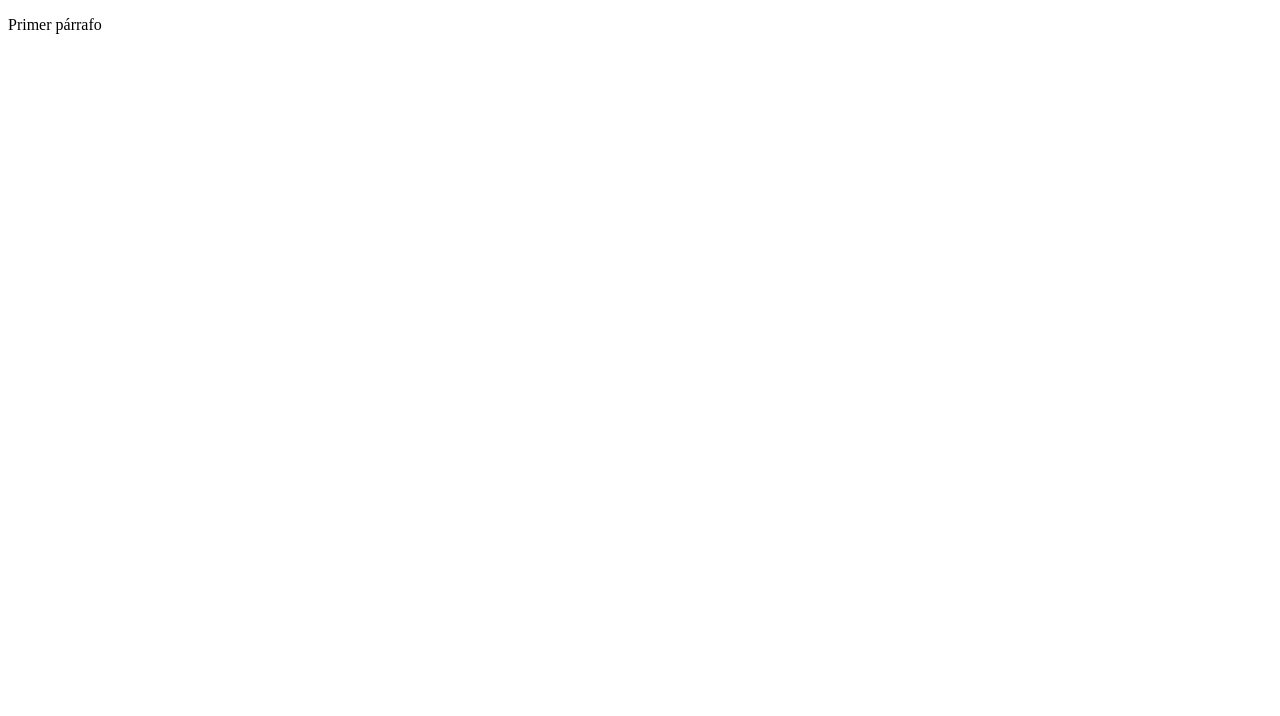
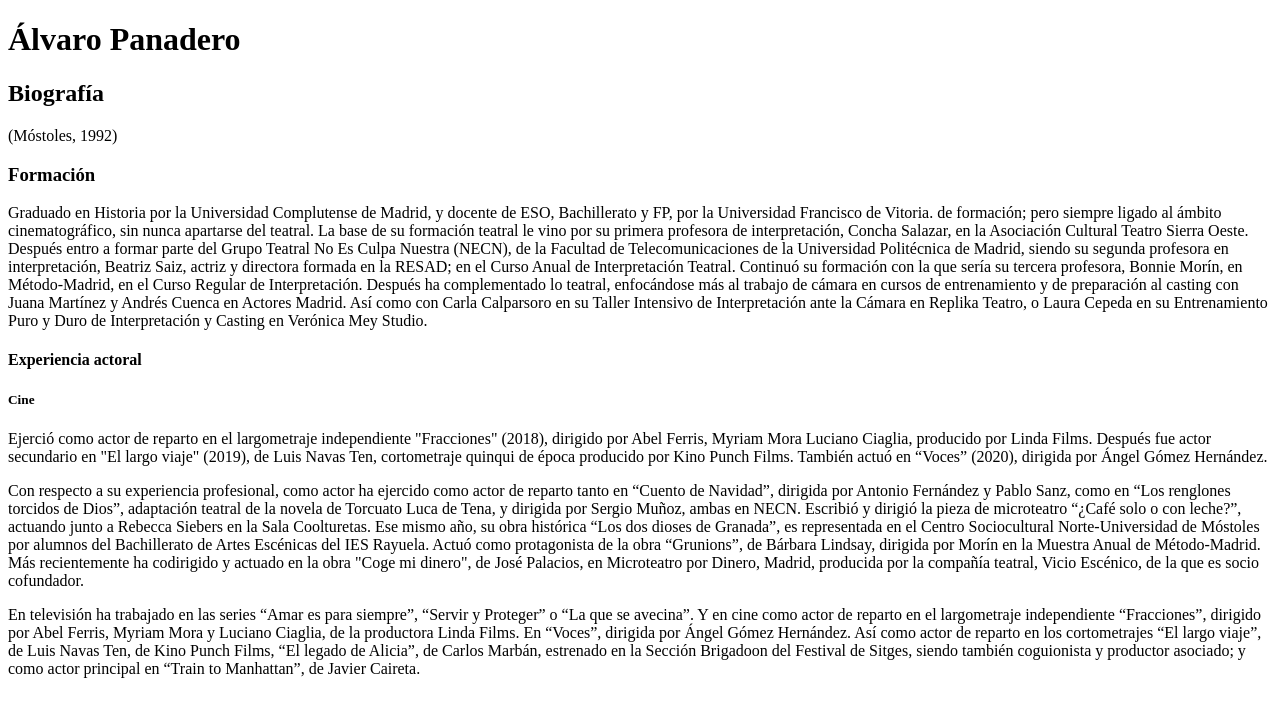
Before and after one commit to AlBaker6492/TributePage, a plain HTML site: page index.html in a window 1280 px wide. Drawn offline with Linux system fonts and the light colour scheme.

Commit message:
TributePagebio + apartados

```diff
--- a/index.html
+++ b/index.html
@@ -3,10 +3,44 @@
 <head>
     <meta charset="UTF-8">
     <meta name="viewport" content="width=device-width, initial-scale=1.0">
-    <title>TributePage</title>
+    <title>Tribute Page</title>
 </head>
 <body>
-    <p>Primer párrafo</p>
+    <h1>Álvaro Panadero</h1>
+    <h2>Biografía</h2>
+    <p>(Móstoles, 1992)</p>
+    <h3>Formación</h3>
+    <p>Graduado en Historia por la Universidad Complutense de Madrid, y docente de ESO,
+        Bachillerato y FP, por la Universidad Francisco de Vitoria. de formación; pero siempre ligado al ámbito
+        cinematográfico, sin nunca apartarse del teatral. La base de su formación teatral le vino por su primera profesora de
+        interpretación, Concha Salazar, en la Asociación Cultural Teatro Sierra Oeste. Después entro a formar parte del
+        Grupo Teatral No Es Culpa Nuestra (NECN), de la Facultad de Telecomunicaciones de la Universidad Politécnica de
+        Madrid, siendo su segunda profesora en interpretación, Beatriz Saiz, actriz y directora formada en la RESAD; en el
+        Curso Anual de Interpretación Teatral. Continuó su formación con la que sería su tercera profesora, Bonnie Morín,
+        en Método-Madrid, en el Curso Regular de Interpretación. Después ha complementado lo teatral, enfocándose más al
+        trabajo de cámara en cursos de entrenamiento y de preparación al casting con Juana Martínez y Andrés Cuenca en
+        Actores Madrid. Así como con Carla Calparsoro en su Taller Intensivo de Interpretación ante la Cámara en Replika
+        Teatro, o Laura Cepeda en su Entrenamiento Puro y Duro de Interpretación y Casting en Verónica Mey Studio. </p>
+    <h4>Experiencia actoral</h4>
+    <h5>Cine</h5>
+    <p>Ejerció como actor de reparto en el largometraje independiente "Fracciones" (2018), dirigido por Abel Ferris, Myriam Mora Luciano Ciaglia, producido por Linda Films.
+        Después fue actor secundario en "El largo viaje" (2019), de Luis Navas Ten, cortometraje quinqui de época producido por Kino Punch Films.
+        También actuó en “Voces” (2020), dirigida por Ángel Gómez Hernández.
+    </p>
+    <p>Con respecto a su experiencia profesional, como actor ha ejercido como actor de reparto tanto en “Cuento de
+        Navidad”, dirigida por Antonio Fernández y Pablo Sanz, como en “Los renglones torcidos de Dios”, adaptación
+        teatral de la novela de Torcuato Luca de Tena, y dirigida por Sergio Muñoz, ambas en NECN. Escribió y dirigió la
+        pieza de microteatro “¿Café solo o con leche?”, actuando junto a Rebecca Siebers en la Sala Coolturetas. Ese mismo
+        año, su obra histórica “Los dos dioses de Granada”, es representada en el Centro Sociocultural Norte-Universidad de
+        Móstoles por alumnos del Bachillerato de Artes Escénicas del IES Rayuela. Actuó como protagonista de la obra
+        “Grunions”, de Bárbara Lindsay, dirigida por Morín en la Muestra Anual de Método-Madrid. Más recientemente ha
+        codirigido y actuado en la obra "Coge mi dinero", de José Palacios, en Microteatro por Dinero, Madrid, producida
+        por la compañía teatral, Vicio Escénico, de la que es socio cofundador.</p>
+    <p>En televisión ha trabajado en las series “Amar es para siempre”, “Servir y Proteger” o “La que se avecina”. Y en cine
+        como actor de reparto en el largometraje independiente “Fracciones”, dirigido por Abel Ferris, Myriam Mora y
+        Luciano Ciaglia, de la productora Linda Films. En “Voces”, dirigida por Ángel Gómez Hernández. Así como actor de
+        reparto en los cortometrajes “El largo viaje”, de Luis Navas Ten, de Kino Punch Films, “El legado de Alicia”, de
+        Carlos Marbán, estrenado en la Sección Brigadoon del Festival de Sitges, siendo también coguionista y productor asociado; y como actor principal en “Train to Manhattan”, de Javier Caireta.</p>
 
 </body>
 </html>
```
